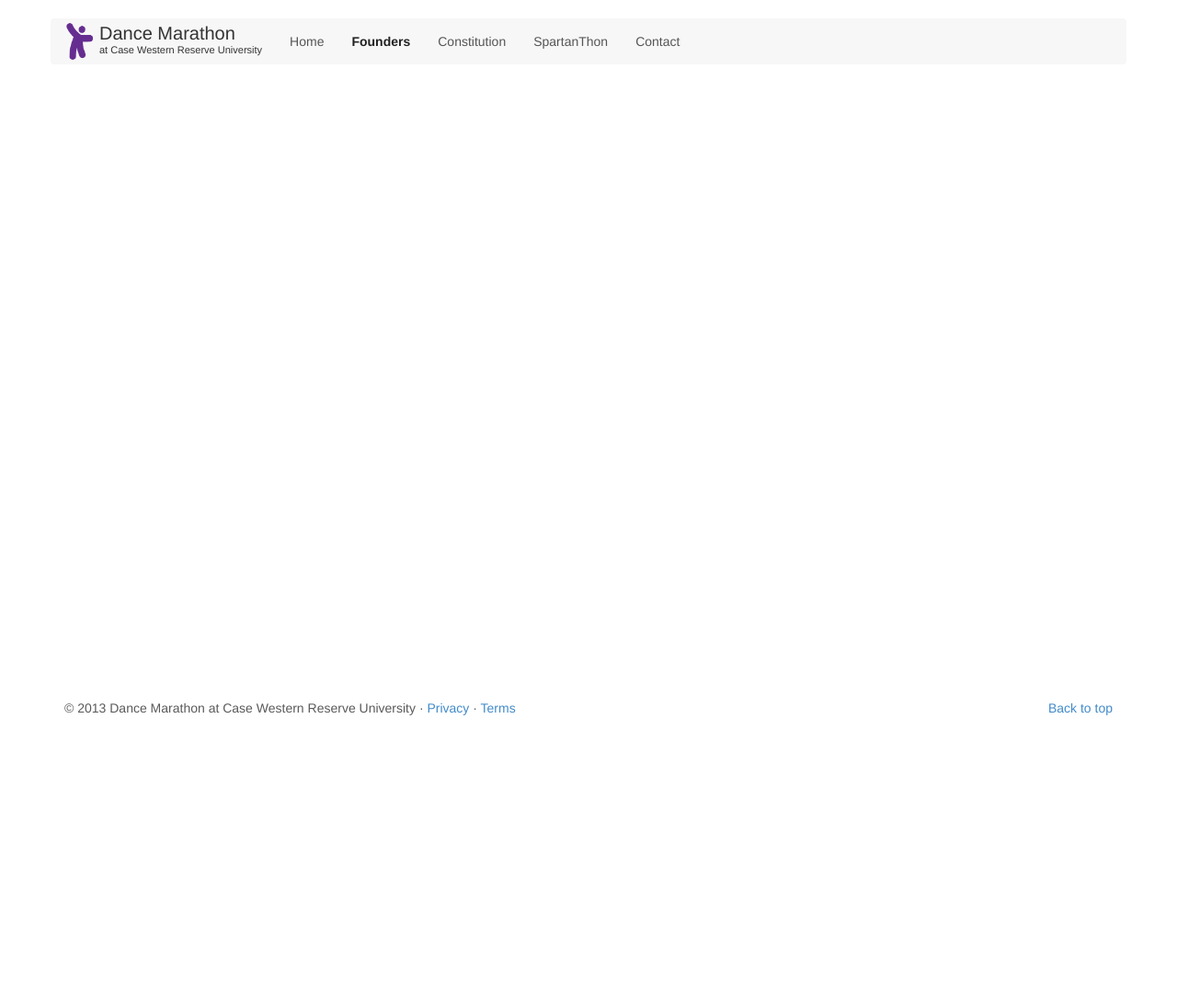
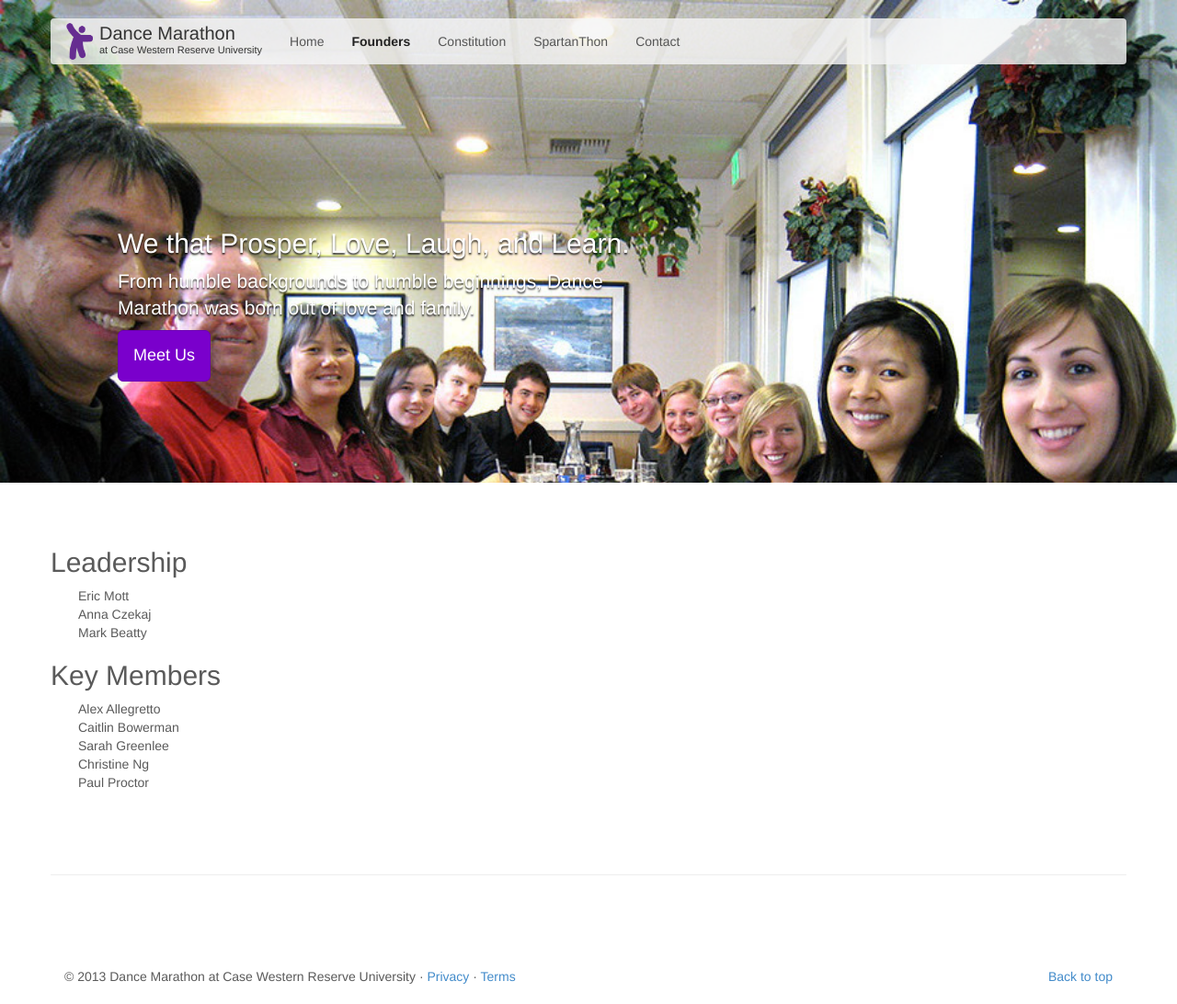
Before and after one commit to tamfr/dance-marathon, a PHP site: page /founders in a window 1280 px wide. Shown: the whole page at 92% size. Before the commit the page ends 778 px from the top, so only its background shows below. Run offline with PHP 8.4, Linux system fonts and the light colour scheme.

Commit message:
Update founders page.

```diff
--- a/founders.php
+++ b/founders.php
@@ -13,6 +13,50 @@
 
 	<?php include_once("includes/navigation.php") ?>
 
+	<div id="myCarousel" class="carousel slide">
+      <!-- Indicators -->
+      <ol class="carousel-indicators">
+      </ol>
+      <div class="carousel-inner">
+        <div class="item active">
+          <img src="img/slide-05.jpg" alt="">
+          <div class="container">
+            <div class="carousel-caption">
+              <h1>We that Prosper, Love, Laugh, and Learn.</h1>
+              <p>From humble backgrounds to humble beginnings, Dance Marathon was born out of love and family.</p>
+              <p><a class="btn btn-large btn-primary" href="#more">Meet Us</a></p>
+            </div>
+          </div>
+        </div>
+
+      </div>
+    </div><!-- /.carousel -->
+
+<div class="container marketing constitution" id="more">
+
+	<div class="row">
+		<div class="col-xs-12 col-md-8">
+		<h2>Leadership</h2>
+		<ul>
+			<li>Eric Mott</li>
+			<li>Anna Czekaj</li>
+			<li>Mark Beatty</li>
+		</ul>
+		<h2>Key Members</h2>
+		<ul>
+			<li>Alex Allegretto</li>
+			<li>Caitlin Bowerman</li>
+			<li>Sarah Greenlee</li>
+			<li>Christine Ng</li>
+			<li>Paul Proctor</li>
+		</ul>
+
+		</div><!-- /span -->
+	</div><!-- /.row -->
+
+	<hr class="story-divider">
+</div><!-- /.container -->
+
 </div><!-- /#wrap -->
 
 <!-- FOOTER -->
```
Also changed, not shown: img/slide-02a.jpg (deleted), img/slide-04a.jpg (deleted), img/slide-05.jpg (added).
